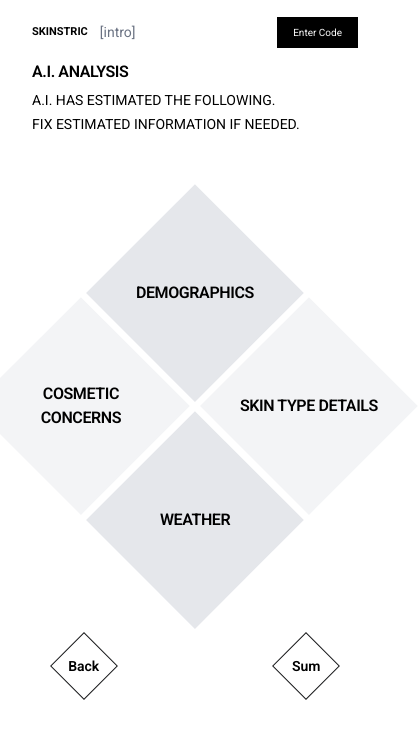
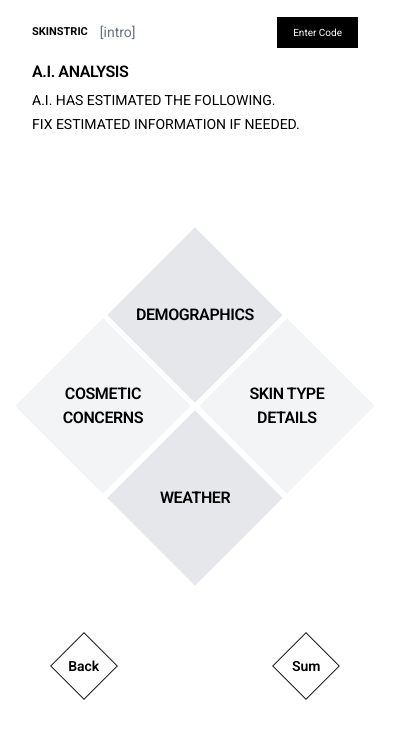
Before and after one commit to Guillermotrejo1/skinstric, a Next.js app: page /selecting in a window 390 px wide. Shown: the top 738 px of the page, 418 px wide, since content can reach past the window. Built offline with nearby package versions, Linux system fonts and the light colour scheme.

Commit message:
centered the big diamond in the selcting page

```diff
--- a/src/pages/selecting.tsx
+++ b/src/pages/selecting.tsx
@@ -23,12 +23,12 @@ const Selecting = () => {
         </p>
       </div>
       <div className="h-[78.3vh] flex flex-col items-center justify-center bg-white">
-        <div className="relative">
-          <div className="relative z-10 grid grid-cols-3 grid-rows-3 gap-0">
+        <div className="relative flex items-center justify-center w-full">
+          <div className="relative z-10 grid grid-cols-3 grid-rows-3 gap-2 md:gap-0">
             <div className="flex items-center justify-center col-start-2">
               <Link href="/report">
               <button
-                className="w-[153.88px] h-[153.88px] bg-gray-200 hover:bg-gray-300 transform rotate-45 flex items-center justify-center -m-5 cursor-pointer font-semibold leading-[24px] tracking-tight uppercase hover:scale-[1.05] transition-transform duration-300"
+                className="w-[123.88px] h-[123.88px] md:w-[153.88px] md:h-[153.88px] bg-gray-200 hover:bg-gray-300 transform rotate-45 flex items-center justify-center -m-5 cursor-pointer font-semibold leading-[24px] tracking-tight uppercase hover:scale-[1.05] transition-transform duration-300"
                 onMouseEnter={() => handleMouseEnter('diamond-one')}
                 onMouseLeave={handleMouseLeave}
               >
@@ -39,7 +39,7 @@ const Selecting = () => {
             </div>
             <div className="flex items-center justify-center row-start-2 col-start-1">
               <button
-                className="w-[153.88px] h-[153.88px] bg-gray-100 hover:bg-gray-300 transform rotate-45 flex items-center justify-center -m-5 font-semibold leading-[24px] tracking-tight uppercase cursor-not-allowed"
+                className="w-[123.88px] h-[123.88px] md:w-[153.88px] md:h-[153.88px] bg-gray-100 hover:bg-gray-300 transform rotate-45 flex items-center justify-center -m-5 font-semibold leading-[24px] tracking-tight uppercase cursor-not-allowed"
                 onMouseEnter={() => handleMouseEnter('diamond-two')}
                 onMouseLeave={handleMouseLeave}
               >
@@ -48,7 +48,7 @@ const Selecting = () => {
             </div>
             <div className="flex items-center justify-center row-start-2 col-start-3">
               <button
-                className="w-[153.88px] h-[153.88px] bg-gray-100 hover:bg-gray-300 transform rotate-45 flex items-center justify-center -m-5 font-semibold leading-[24px] tracking-tight uppercase cursor-not-allowed"
+                className="w-[123.88px] h-[123.88px] md:w-[153.88px] md:h-[153.88px] bg-gray-100 hover:bg-gray-300 transform rotate-45 flex items-center justify-center -m-5 font-semibold leading-[24px] tracking-tight uppercase cursor-not-allowed"
                 onMouseEnter={() => handleMouseEnter('diamond-two')}
                 onMouseLeave={handleMouseLeave}
               >
@@ -57,7 +57,7 @@ const Selecting = () => {
             </div>
             <div className="flex items-center justify-center row-start-3 col-start-2">
               <button
-                className="w-[153.88px] h-[153.88px] bg-gray-200 hover:bg-gray-300 transform rotate-45 flex items-center justify-center -m-5 cursor-pointer font-semibold leading-[24px] tracking-tight uppercase hover:scale-[1.05] transition-transform duration-300"
+                className="w-[123.88px] h-[123.88px] md:w-[153.88px] md:h-[153.88px] bg-gray-200 hover:bg-gray-300 transform rotate-45 flex items-center justify-center -m-5 cursor-pointer font-semibold leading-[24px] tracking-tight uppercase hover:scale-[1.05] transition-transform duration-300"
                 onMouseEnter={() => handleMouseEnter('diamond-three')}
                 onMouseLeave={handleMouseLeave}
               >
```
